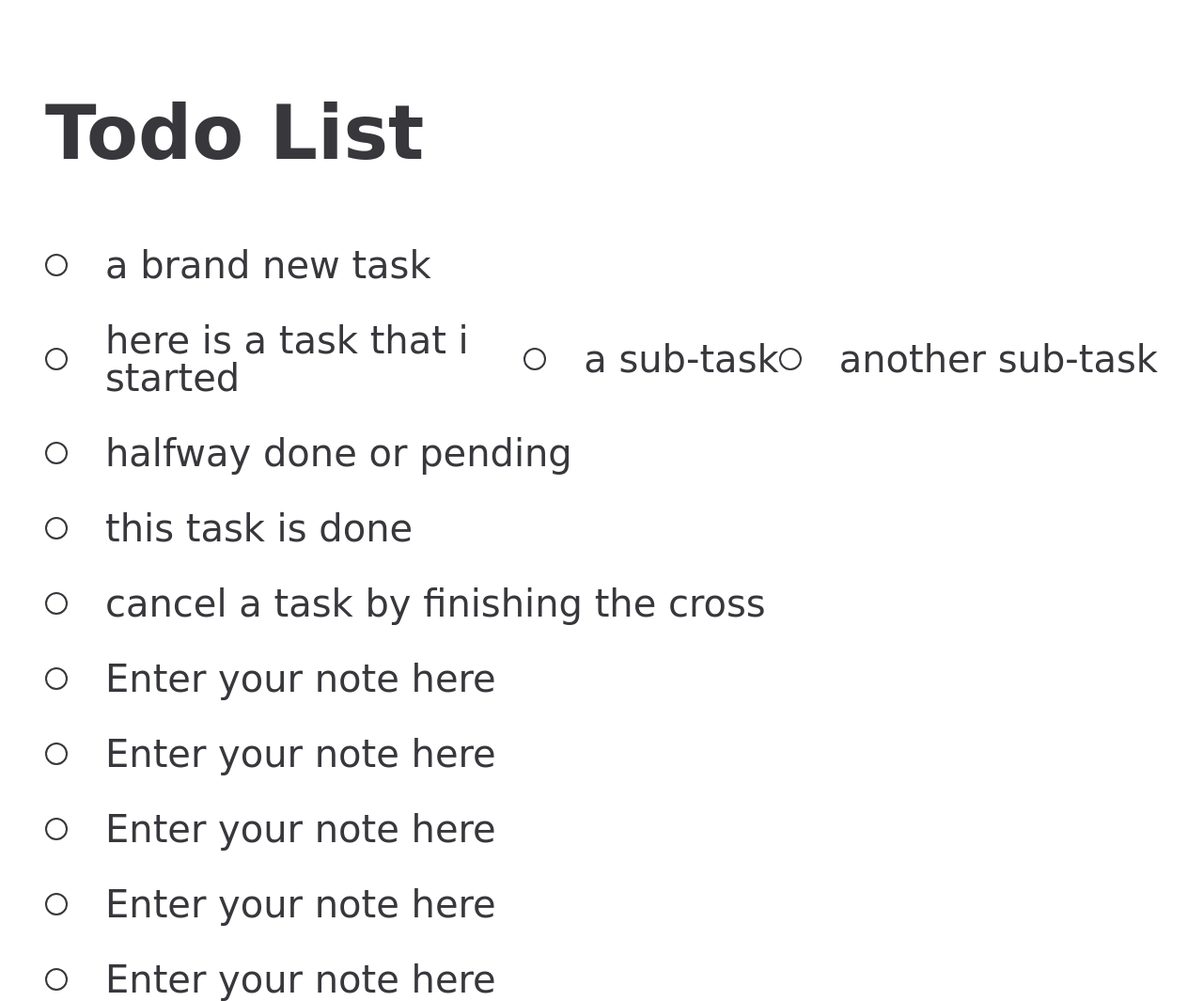
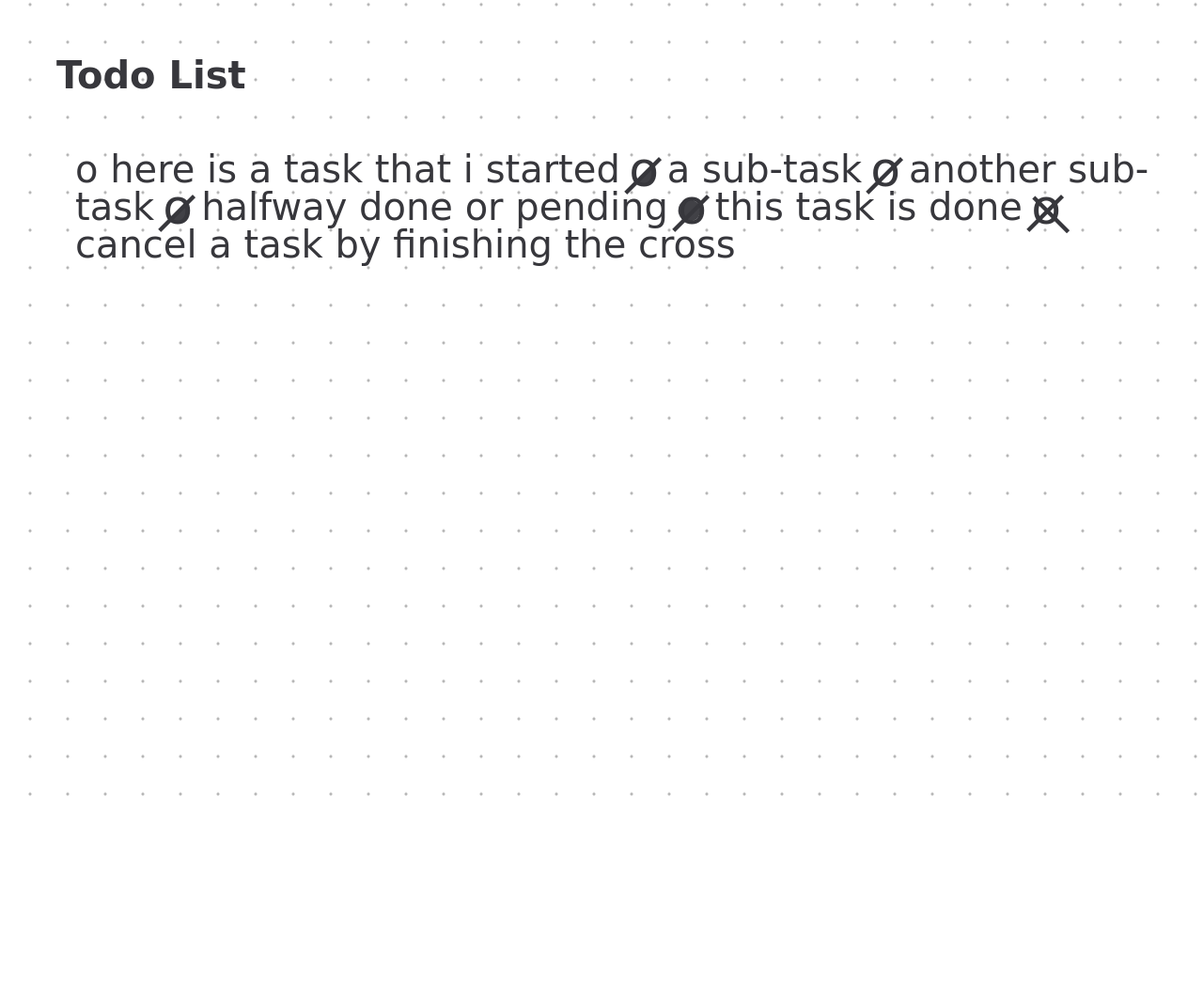
Before and after one commit to BoneMuffin/PROJECT.to-do-list, a plain HTML site: page dist/test1.html in a window 1280 px wide. Shown: the whole page at 94% size. After the commit the page ends 848 px from the top, so only its background shows below. Drawn offline with Linux system fonts and the light colour scheme; a web font is replaced by a local one.

Commit message:
fix the damn circles status'

```diff
--- a/dist/test1.css
+++ b/dist/test1.css
@@ -2,49 +2,139 @@
 
 :root {
   --pen: #37373c;
+
+  --dark-grey: #37373c;
+  --grey-dot: #4f4f4f;
+  --paper: #f7f7f7;
+}
+
+*, ::after,
+::before {
+  box-sizing: border-box;
+  padding: 0;
+  margin: 0;
+}
+
+html {
+  position: relative;
+  min-height: 100%;
 }
 
 body {
-  font-family: 'Walter Turncoat', cursive;
+  font-family: "Walter Turncoat", cursive;
   font-size: 2.5em;
   padding: 1em;
   background-size: 1em 1em;
-  background-image: radial-gradient(circle, rgba(0, 50, 255, 0.2) 1px, rgba(black, 0) 2px);
+  background-image: radial-gradient(circle, rgba(10, 10, 10, 0.315) 1px, rgba(0, 0, 0, 0) 2px);
   background-position: 0.3em 0.62em;
 }
 
 h1 {
   display: block;
   line-height: 1.001em;
-  color: var(--pen);
+  color: #37373c;
   margin-bottom: 1em;
 }
 
-.notes {
+header {
   display: flex;
-  flex-direction: column;
-  gap: 1em;
+  align-items: center;
+  justify-content: space-between;
+  padding: 20px;
+}
+
+main {
+  display: flex;
+  min-height: calc(100vh - 104px - 48px);
+}
+
+.title {
+  font-size: 40px;
 }
 
 .note {
-  display: flex;
-  align-items: center;
+  display: block;
   line-height: 1.001em;
-  color: var(--pen);
+  color: #37373c;
+  margin-left: 1em;
 }
 
-.note .todo {
-  width: 20px;
-  height: 20px;
-  background-color: transparent;
-  border: 2px solid var(--pen);
-  border-radius: 50%;
+.note .note-content {
+  margin-left: 1.25em;
+  display: flex;
+  margin-top: -1em;
+  outline: none;
+}
+
+note todo {
+  display: inline-block;
+  position: relative;
+  transform: scale(1.3);
   cursor: pointer;
-  margin-right: 1em;
   user-select: none;
 }
 
-.note .text {
-  outline: none;
-  flex: 1;
+note todo.started:before {
+  content: "|";
+  position: absolute;
+  transform: rotate(45deg);
+  top: 8%;
+  left: 30%;
 }
+
+note todo.canceled:before {
+  content: "|";
+  position: absolute;
+  transform: rotate(45deg);
+  top: 8%;
+  left: 30%;
+}
+
+note todo.canceled:after {
+  content: "|";
+  position: absolute;
+  transform: rotate(-45deg);
+  top: 9%;
+  left: 30%;
+}
+
+note todo.halfway:before {
+  content: "|";
+  position: absolute;
+  transform: rotate(45deg);
+  top: 8%;
+  left: 30%;
+}
+
+note todo.halfway:after {
+  content: "";
+  position: absolute;
+  width: 0.5em;
+  height: 1em;
+  background: rgba(55, 55, 60, 0.95);
+  display: block;
+  border-radius: 0 1em 1em 0;
+  top: 18%;
+  left: 20%;
+  transform: scale(0.5) rotate(45deg);
+}
+note todo.done:before {
+  content: "|";
+  position: absolute;
+  transform: rotate(45deg);
+  top: 8%;
+  left: 30%;
+}
+
+note todo.done:after {
+  content: "";
+  position: absolute;
+  width: 1em;
+  height: 1em;
+  background: rgba(55, 55, 60, 0.95);
+  display: block;
+  border-radius: 50%;
+  top: 8%;
+  left: -40%;
+  transform: scale(0.45);
+}
--- a/dist/test1.html
+++ b/dist/test1.html
@@ -3,48 +3,46 @@
 <head>
   <meta charset="UTF-8">
   <meta name="viewport" content="width=device-width, initial-scale=1.0">
-  <title>Notes</title>
+  <title>Note-Taking App</title>
   <link rel="stylesheet" href="test1.css">
 </head>
 <body>
-  <h1>Todo List</h1>
+  <header>
+    <h1 class="title">Todo List</h1>
+  </header>
 
-<div class="notes">
+<main>
   <div class="note">
-    <div class="todo o"></div>
-    <div contenteditable class="text">a brand new task</div>
-  </div>
+    <todo class="started">o</todo>
+    <text contenteditable="">here is a task that i started</text>
 
-  <div class="note">
-    <div class="todo started o"></div>
-    <div contenteditable class="text">here is a task that i started</div>
-    <div class="note">
-      <div class="todo halfway o"></div>
-      <div contenteditable class="text">a sub-task</div>
-    </div>
-    <div class="note">
-      <div class="todo started o"></div>
-      <div contenteditable class="text">another sub-task</div>
-    </div>
-  </div>
+    <note><todo class="halfway">o</todo>
+      <text contenteditable="">a sub-task</text>
+  </note>
 
-  <div class="note">
-    <div class="todo halfway o"></div>
-    <div contenteditable class="text">halfway done or pending</div>
-  </div>
+  <note>
+    <todo class="started">o</todo>
+    <text contenteditable="">another sub-task</text>
+  </note>
 
-  <div class="note">
-    <div class="todo done o"></div>
-    <div contenteditable class="text">this task is done</div>
-  </div>
+  </note>
 
-  <div class="note">
-    <div class="todo canceled o"></div>
-    <div contenteditable class="text">cancel a task by finishing the cross</div>
-  </div>
+  <note>
+    <todo class="halfway">o</todo>
+    <text contenteditable="">halfway done or pending</text>
+  </note>
 
-</div>
+  <note>
+    <todo class="done">o</todo>
+    <text contenteditable="">this task is done</text>
+  </note>
 
-  <script src="test1.js"></script>
+  <note>
+    <todo class="canceled">o</todo>
+    <text contenteditable="">cancel a task by finishing the cross</text>
+  </note>
+</main>
+
+<script src="test1.js"></script>
 </body>
 </html>
--- a/dist/test1.js
+++ b/dist/test1.js
@@ -1,47 +1,18 @@
 let doc = document;
+let statuses = ['undefined', 'started', 'halfway', 'done', 'canceled'];
 
-function getNextStatus(currentStatus) {
-  let statuses = ['undefined', 'started', 'halfway', 'done', 'canceled'];
-  let currentIndex = statuses.indexOf(currentStatus);
-  let nextIndex = (currentIndex + 1) % statuses.length;
-  return statuses[nextIndex];
-}
+doc.querySelectorAll('todo').forEach((el) => {
+  el.addEventListener('click', (e) => {
+    let currentStatus = '';
+    for (let status of statuses) {
+      if (e.target.classList.contains(status)) {
+        currentStatus = status;
+        break;
+      }
+    }
 
-function createNote() {
-  let note = document.createElement('div');
-  note.classList.add('note');
-
-  let todo = document.createElement('div');
-  todo.classList.add('todo', 'undefined');
-
-  let text = document.createElement('div');
-  text.contentEditable = true;
-  text.classList.add('text');
-  text.textContent = 'Enter your note here';
-
-  note.appendChild(todo);
-  note.appendChild(text);
-
-  return note;
-}
-
-doc.addEventListener('DOMContentLoaded', () => {
-  let notesContainer = doc.querySelector('.notes');
-
-  // Create initial notes
-  for (let i = 0; i < 5; i++) {
-    let note = createNote();
-    notesContainer.appendChild(note);
-  }
-
-  // Event delegation for circle clicks
-  notesContainer.addEventListener('click', (e) => {
-    if (e.target.classList.contains('todo')) {
-      let currentStatus = e.target.classList.contains('todo') ? 'undefined' : e.target.classList[1];
-      let nextStatus = getNextStatus(currentStatus);
-
-      e.target.classList.remove(currentStatus);
-      e.target.classList.add(nextStatus);
-    }
+    let index = statuses.indexOf(currentStatus);
+    let nextStatus = statuses[index + 1 >= statuses.length ? 0 : index + 1];
+    e.target.classList.replace(currentStatus, nextStatus);
   });
 });
```
